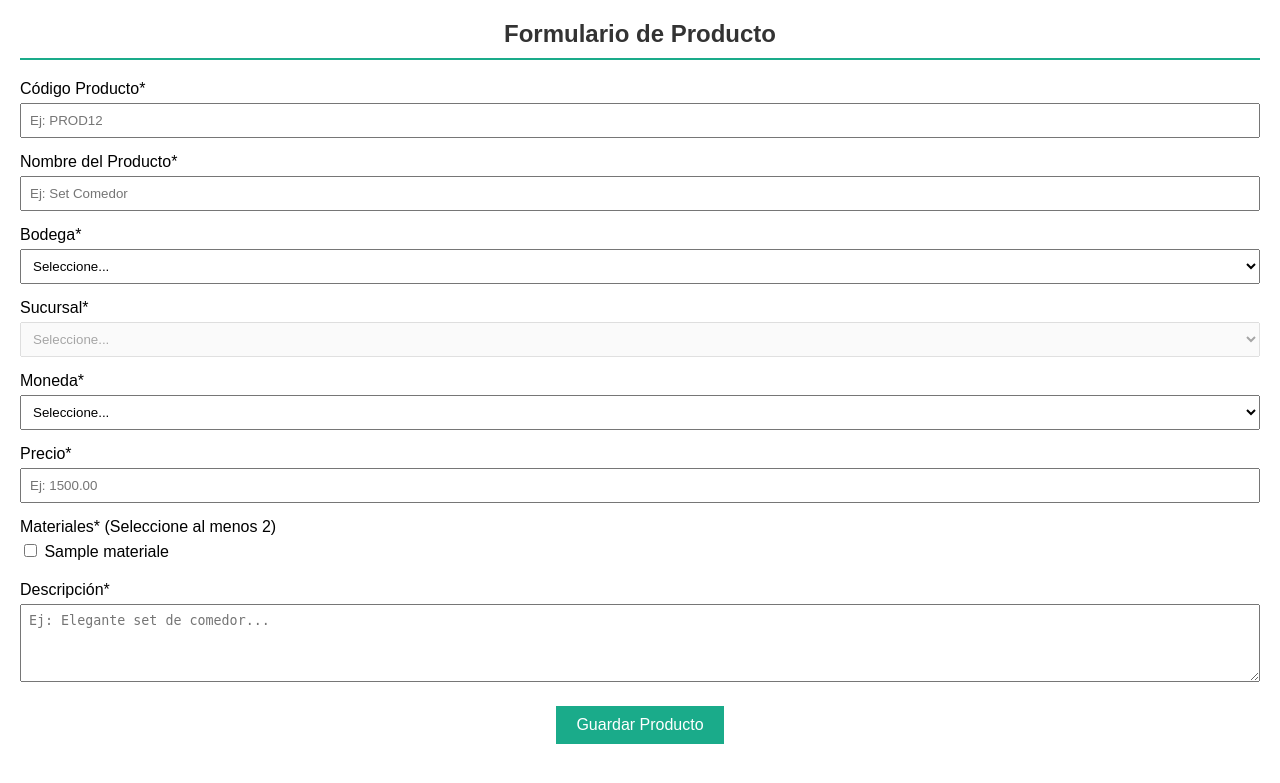
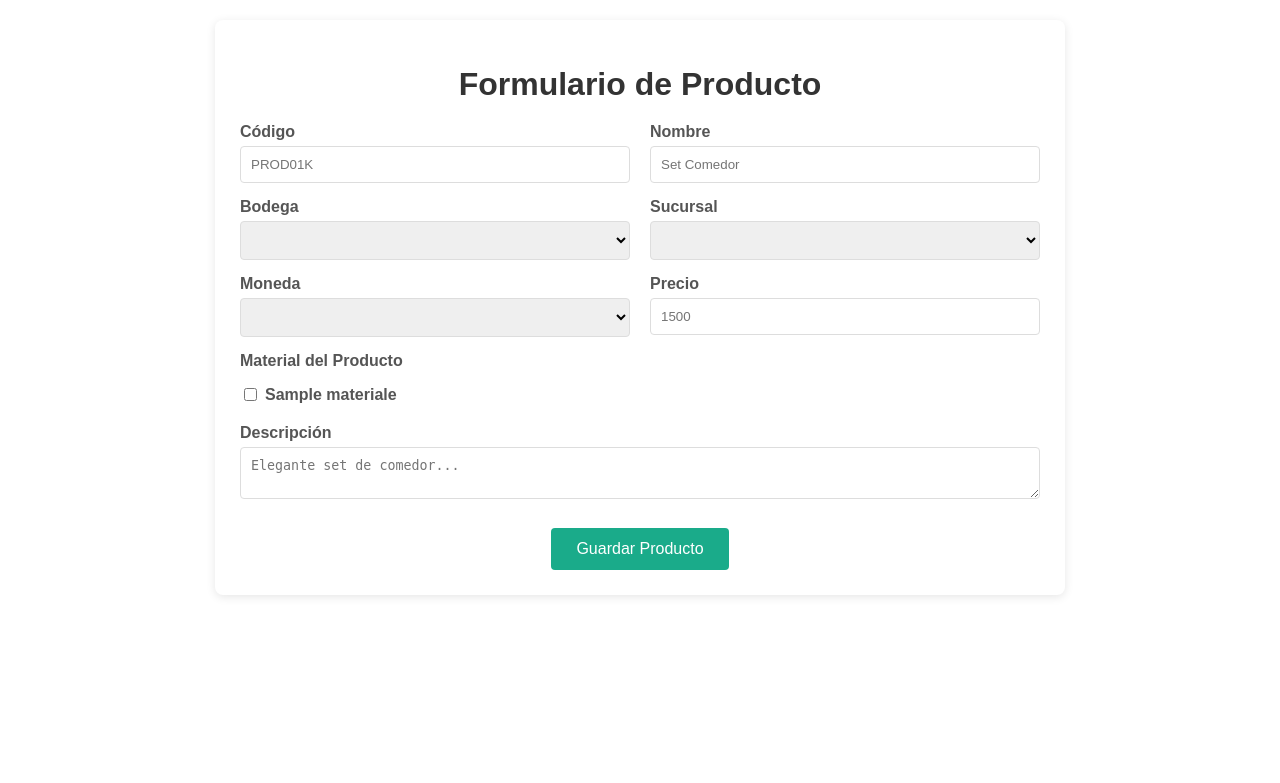
Before and after one commit to duvapi5/sistema-productos, a PHP site: page / in a window 1280 px wide. Shown: the top 783 px of the page. Run offline with PHP 8.4, Linux system fonts and the light colour scheme; tables that the repository leaves empty hold one stand-in row (values such as "Sample post"); lists and menus that the app fills with data are empty; some libraries are stand-ins or nearby versions.

Commit message:
Formulario de Registro de Productos
Sistema de Registro de Productos

```diff
--- a/conexion.php
+++ b/conexion.php
@@ -1,8 +1,8 @@
 <?php
 $host = 'localhost'; // Cambia esto si tu servidor PostgreSQL está en otro host
 $dbname = 'productos_db';
-$user = 'tu_usuario';
-$password = 'tu_contraseña';
+$user = 'postgres';
+$password = 'admin';
 
 // Establecer conexión a la base de datos PostgreSQL
 try {
--- a/index.php
+++ b/index.php
@@ -2,80 +2,80 @@
 <html lang="es">
 <head>
     <meta charset="UTF-8">
-    <title>Registro de Productos</title>
+    <title>Formulario de Producto</title>
     <link rel="stylesheet" href="styles.css">
 </head>
 <body>
-    <h1 class="titulo-formulario">Formulario de Producto</h1>
+    <div class="contenedor-formulario">
+        <h1>Formulario de Producto</h1>
+
         <form id="form-producto">
-        <!-- Código -->
-        <div class="form-group">
-            <label>Código Producto*</label>
-            <input type="text" name="codigo" id="codigo" placeholder="Ej: PROD12">
+            <div class="fila-formulario">
+                <!-- Código  -->
+                <div class="grupo-campo">
+                    <label for="codigo">Código</label>
+                    <input type="text" id="codigo" name="codigo" placeholder="PROD01K">
+                </div>
+                <!-- Nombre -->
+                <div class="grupo-campo">
+                    <label for="nombre">Nombre</label>
+                    <input type="text" id="nombre" name="nombre" placeholder="Set Comedor">
+                </div>
             </div>
 
-        <!-- Nombre -->
-        <div class="form-group">
-            <label>Nombre del Producto*</label>
-            <input type="text" name="nombre" id="nombre" placeholder="Ej: Set Comedor">
-        </div>
-
-        <!-- Bodega (cargada dinámicamente) -->
-        <div class="form-group">
-            <label>Bodega*</label>
-            <select name="bodega" id="bodega">
-                <option value="">Seleccione...</option>
-                <!-- Opciones cargadas por JS -->
+            <div class="fila-formulario">
+                <!-- Bodega -->
+                <div class="grupo-campo">
+                    <label for="bodega">Bodega</label>
+                    <select id="bodega" name="bodega">
+                        <option selected></option>
                     </select>
                 </div>
-
-        <!-- Sucursal (carga dinámica por AJAX) -->
-        <div class="form-group">
-            <label>Sucursal*</label>
-            <select name="sucursal" id="sucursal" disabled>
-                <option value="">Seleccione...</option>
+                <!-- Sucursal -->
+                <div class="grupo-campo">
+                    <label for="sucursal">Sucursal</label>
+                    <select id="sucursal" name="sucursal">
+                        <option selected></option>
                     </select>
                 </div>
-
-        <!-- Monedas (cargada dinámicamente) -->
-        <div class="form-group">
-            <label>Moneda*</label>
-            <select name="moneda" id="moneda">
-                <option value="">Seleccione...</option>
-                <!-- Opciones cargadas por JS -->
+            </div>
+            <!-- Moneda -->
+            <div class="fila-formulario">
+                <div class="grupo-campo">
+                    <label for="moneda">Moneda</label>
+                    <select id="moneda" name="moneda">
+                        <option selected></option>
                     </select>
                 </div>
-
                 <!-- Precio -->
+                <div class="grupo-campo">
+                    <label for="precio">Precio</label>
+                    <input type="text" id="precio" name="precio" placeholder="1500">
+                </div>
+            </div>
+            <!-- Materiales -->
             <div class="form-group">
-            <label>Precio*</label>
-            <input type="text" name="precio" id="precio" placeholder="Ej: 1500.00">
-        </div>
-
-        <!-- Materiales (checkboxes) -->
-        <div class="form-group">
-            <label>Materiales* (Seleccione al menos 2)</label>
+                <label>Material del Producto</label>
                 <div id="materiales-container">
-                <?php
-                include 'conexion.php';
+                    <?php include 'conexion.php';
                     $materiales = $conn->query("SELECT * FROM materiales");
                     while ($row = $materiales->fetch(PDO::FETCH_ASSOC)): ?>
-                    <label class="checkbox-label">
+                        <label>
                             <input type="checkbox" name="material[]" value="<?= $row['id'] ?>">
                             <?= $row['nombre'] ?>
                         </label>
                     <?php endwhile; ?>
                 </div>
             </div>
-
             <!-- Descripción -->
-        <div class="form-group">
-            <label>Descripción*</label>
-            <textarea name="descripcion" id="descripcion" rows="4" placeholder="Ej: Elegante set de comedor..."></textarea>
+            <div class="grupo-campo">
+                <label for="descripcion">Descripción</label>
+                <textarea id="descripcion" name="descripcion" placeholder="Elegante set de comedor..."></textarea>
             </div>
-
+            <!-- Botón Guardar -->
             <button type="submit">Guardar Producto</button>
         </form>
+    </div>
 
     <script src="script.js"></script>
 </body>
--- a/script.js
+++ b/script.js
@@ -36,7 +36,7 @@ document.addEventListener("DOMContentLoaded", () => {
       fetch(`cargar_datos.php?bodega_id=${bodegaId}`)
         .then((res) => res.json())
         .then((data) => {
-          sucursalSelect.innerHTML = '<option value="">Seleccione...</option>';
+          sucursalSelect.innerHTML = '<option value=""></option>';
           data.forEach((sucursal) => {
             const option = document.createElement("option");
             option.value = sucursal.id;
@@ -45,7 +45,7 @@ document.addEventListener("DOMContentLoaded", () => {
           });
         });
     } else {
-      sucursalSelect.innerHTML = '<option value="">Seleccione...</option>';
+      sucursalSelect.innerHTML = '<option value=""></option>';
       sucursalSelect.disabled = true;
     }
   });
@@ -176,8 +176,7 @@ document.addEventListener("DOMContentLoaded", () => {
             alert("Producto guardado exitosamente!");
             form.reset();
             // Resetear selects
-            sucursalSelect.innerHTML =
-              '<option value="">Seleccione...</option>';
+            sucursalSelect.innerHTML = '<option value=""></option>';
             sucursalSelect.disabled = true;
           } else {
             alert("Error: " + data.message);
--- a/styles.css
+++ b/styles.css
@@ -1,89 +1,79 @@
-body {
+.contenedor-formulario {
+    max-width: 800px;
+    margin: 20px auto;
+    padding: 25px;
+    background: white;
+    border-radius: 8px;
+    box-shadow: 0 2px 10px rgba(0,0,0,0.1);
     font-family: Arial, sans-serif;
-    font-size: 16px;
-    margin: 20px;
 }
 
-.titulo-formulario {
+h1 {
     text-align: center;
     color: #333;
     margin-bottom: 20px;
-    font-size: 24px;
-    padding-bottom: 10px;
-    border-bottom: 2px solid #1aab8a;
 }
 
-.form-group {
+.fila-formulario {
+    display: flex;
+    gap: 20px;
     margin-bottom: 15px;
+}
+
+.grupo-campo, .form-group {
+    flex: 1;
 }
 
 label {
     display: block;
     margin-bottom: 5px;
+    font-weight: bold;
+    color: #555;
 }
 
 input[type="text"],
 select,
 textarea {
     width: 100%;
-    padding: 8px;
+    padding: 10px;
+    border: 1px solid #ddd;
+    border-radius: 4px;
     box-sizing: border-box;
+}
+
+#materiales-container {
+    display: flex;
+    flex-wrap: wrap;
+    gap: 15px;
+    margin: 15px 0;
+}
+
+#materiales-container label {
+    display: flex;
+    align-items: center;
+    gap: 5px;
 }
 
 button {
     background-color: #1aab8a;
     color: white;
     border: none;
-    padding: 10px 20px;
+    padding: 12px 25px;
     font-size: 16px;
     cursor: pointer;
+    border-radius: 4px;
     display: block;
-    margin: 20px auto;
-    width: fit-content;
+    margin: 25px auto 0;
+    transition: background-color 0.3s;
 }
 
-#materiales-container label {
-    display: inline-block;
-    margin-right: 15px;
+button:hover {
+    background-color: #148f72;
 }
 
-
-/* RESPONSIVE */
 @media (max-width: 768px) {
-    body {
-        margin: 15px;
-    }
-
-    .titulo-formulario {
-        font-size: 22px;
-    }
-
-    #materiales-container label {
-        display: block;
-        margin-right: 0;
-        margin-bottom: 8px;
+    .fila-formulario {
+        flex-direction: column;
+        gap: 15px;
     }
 }
-
-@media (max-width: 480px) {
-    body {
-        margin: 10px;
-        font-size: 15px;
-    }
-
-    .titulo-formulario {
-        font-size: 20px;
-        margin-bottom: 15px;
-    }
-
-    input[type="text"],
-    select,
-    textarea {
-        padding: 7px;
-    }
-
-    button {
-        padding: 8px 16px;
-        font-size: 15px;
-    }
-}
```
Lines whose indentation alone changed are shown as unchanged.
